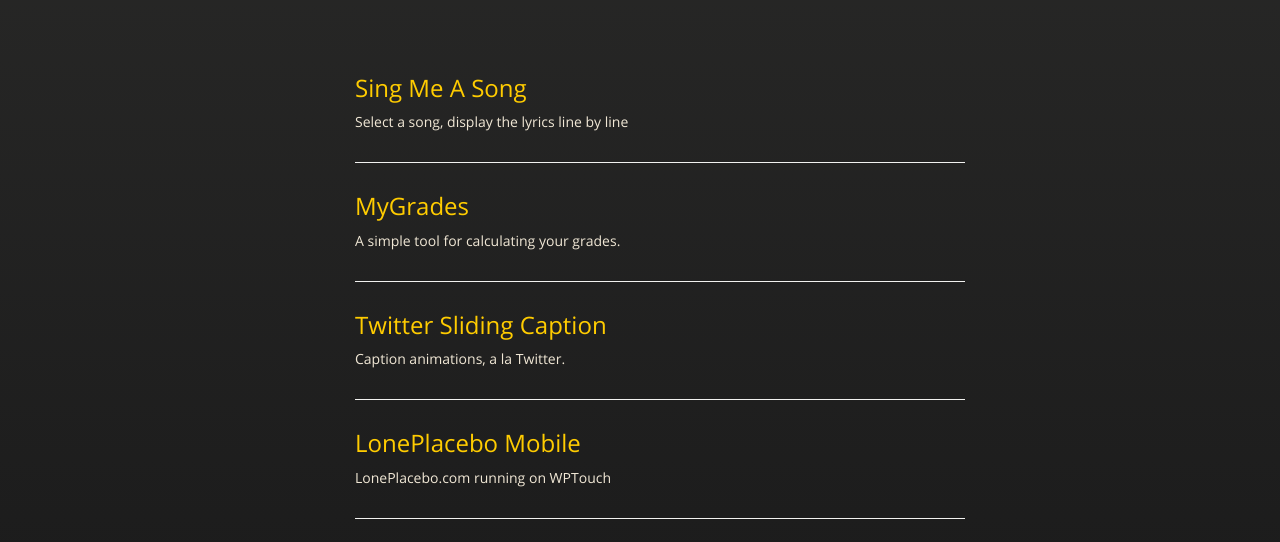
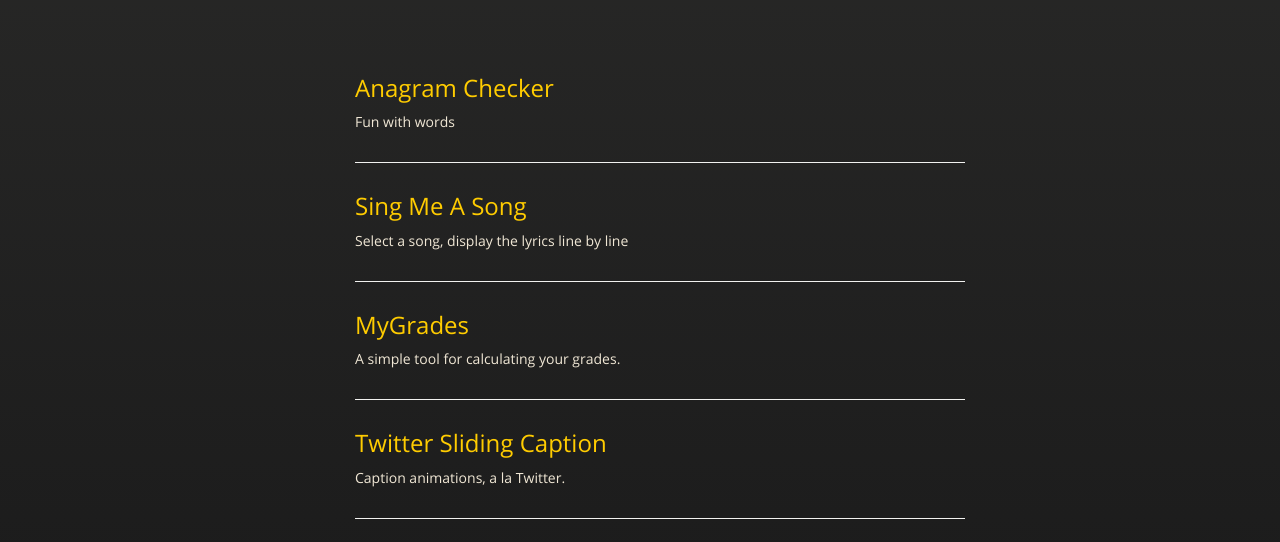
Before and after one commit to tonyhue/tonyhue.github.io, a plain HTML site: page index.html in a window 1280 px wide. Shown: the part 226-768 px from the top of the page. Drawn offline with nearby package versions, Linux system fonts and the light colour scheme.

Commit message:
Add anagram checker to list

```diff
--- a/index.html
+++ b/index.html
@@ -37,6 +37,10 @@
         </div>
         <ul id="experiments">
           <li>
+            <h2><a href="anagram-checker">Anagram Checker</a></h2>
+            <p>Fun with words</p>
+          </li>
+          <li>
             <h2><a href="sing_me_a_song">Sing Me A Song</a></h2>
             <p>Select a song, display the lyrics line by line</p>
           </li>
```
